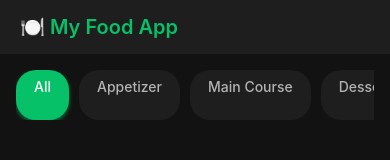
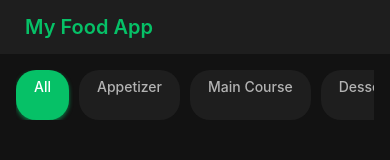
Before and after one commit to VCCT-MAST5112-2025-G1/ST10486244_MenuApp_Part2, a React Native app: screen /Home in a window 390 px wide. Shown: the top 160 px of the page. Built offline with nearby package versions, Linux system fonts and the light colour scheme.

Commit message:
header edit

```diff
--- a/src/screens/HomeScreen.tsx
+++ b/src/screens/HomeScreen.tsx
@@ -100,7 +100,7 @@ const sampleMenuItems: MenuItem[] = [
     <View style={styles.container}>
       {/* Header */}
       <View style={styles.header}>
-        <Text style={styles.headerTitle}>🍽️ My Food App</Text>
+        <Text style={styles.headerTitle}> My Food App</Text>
         {/* Disabled the top-right Add Dish button as requested */}
         {/* <TouchableOpacity style={styles.headerButton} onPress={handleAddItem}>
           <Text style={styles.headerButtonText}>+ Add Dish</Text>
```
